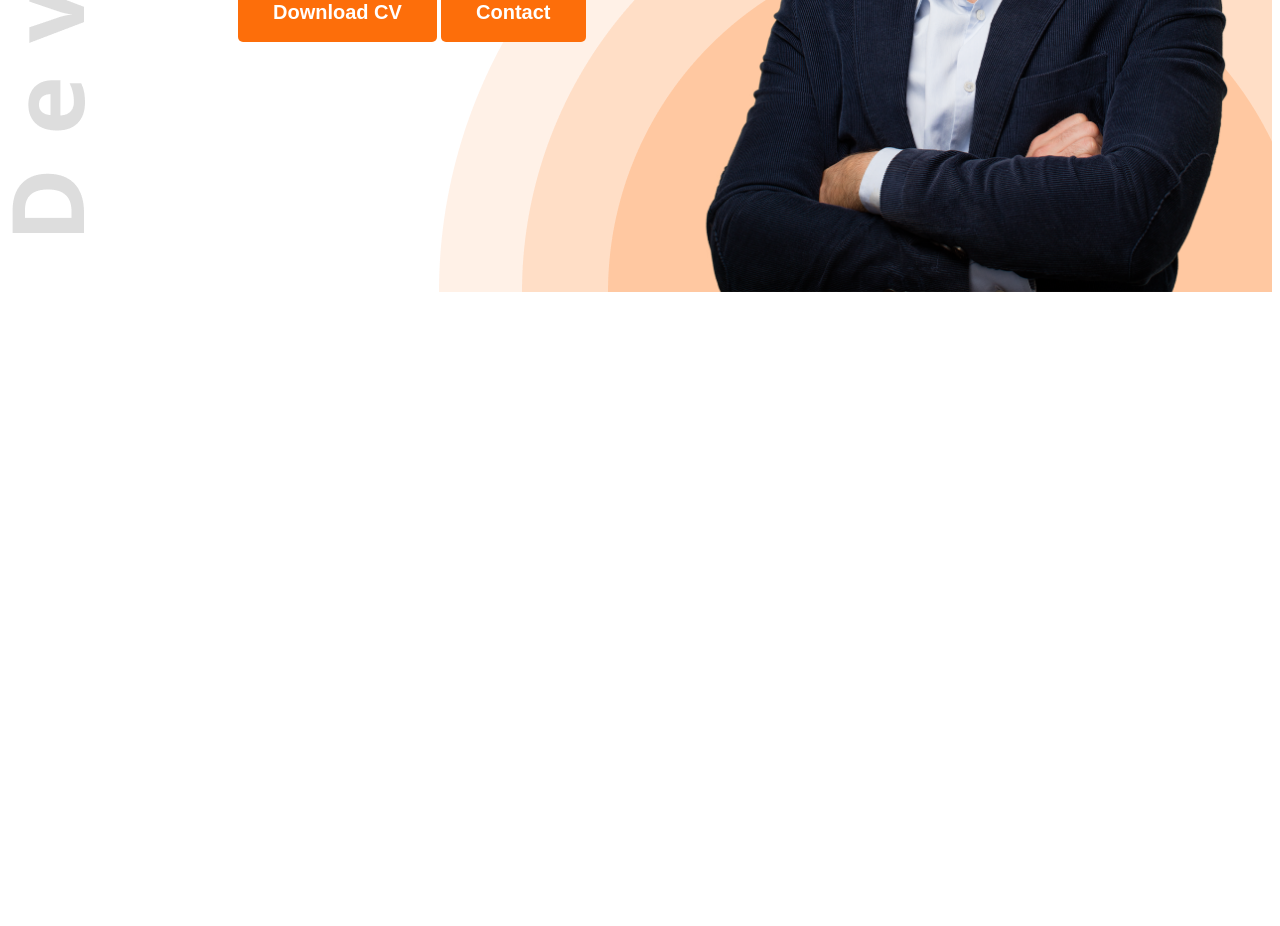
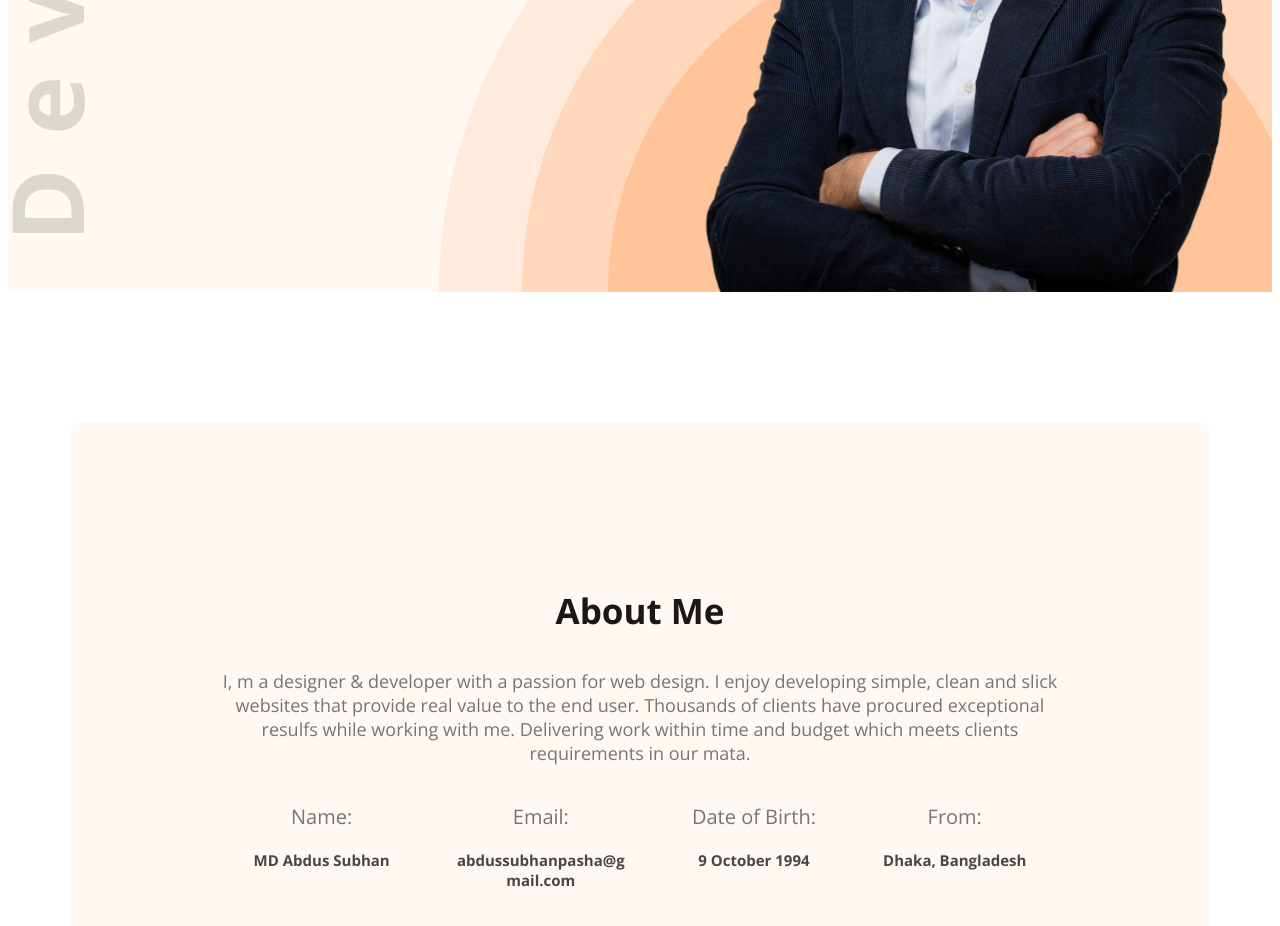
Before and after one commit to MdAbdusSubhan/webdeveloper-portfolio, a plain HTML site: page index.html in a window 1280 px wide. Shown: the part 538-1464 px from the top of the page. Before the commit the page ends 838 px from the top, so only its background shows below. Drawn offline with nearby package versions, Linux system fonts and the light colour scheme.

Commit message:
added about me section and styles

```diff
--- a/index.html
+++ b/index.html
@@ -13,7 +13,7 @@
 </head>
 
 <body class="open-sans-normal">
-    <header class="header">
+    <header class="header bg-secondary">
         <nav>
             <h3 class="nav-title">Sub<span class="text-primary">h</span>an</h3>
             <ul>
@@ -27,15 +27,36 @@
                 <h4 class="banner-greetings dark-2">Hi, I  am</h4>
                 <h1 class="banner-title dark-1">MD Abdus Subhan</h1>
                 <p class="banner-description dark-3">Shot what able cold new see hold.Friendly as an betrayed formerly he. Morning because as to society behaved moments.</p>
-                <button class="btn-primary">Download CV</button>
-                <button class="btn-primary">Contact</button>
+                <button class="btn-primary btn-banner">Download CV</button>
+                <button class="btn-primary btn-banner">Contact</button>
 
             </div>
              <img class="banner-profile-pic" src="images/hardy.png" alt="">
         </div>
     </header>
     <main>
-
+        <section class="about bg-secondary">
+            <h3 class="section-title">About Me</h3>
+            <p class="section-description">I, m a designer & developer with a passion for web design. I enjoy developing simple, clean and slick websites that provide real value to the end user. Thousands of clients have procured exceptional resulfs while working with me. Delivering work within time and budget which meets clients requirements in our mata.</p>
+            <div class="about-items">
+                <div class="about-item">
+                    <p class="item-title">Name:</p>
+                    <p class="item-description">MD Abdus Subhan</p>
+                </div>
+                <div class="about-item">
+                    <p class="item-title">Email:</p>
+                    <p class="item-description">abdussubhanpasha@gmail.com</p>
+                </div>
+                <div class="about-item">
+                    <p class="item-title">Date of Birth:</p>
+                    <p class="item-description">9 October 1994</p>
+                </div>
+                <div class="about-item">
+                    <p class="item-title">From:</p>
+                    <p class="item-description">Dhaka, Bangladesh</p>
+                </div>
+            </div>
+        </section>
     </main>
     <footer>
 
--- a/styles/portfolio.css
+++ b/styles/portfolio.css
@@ -32,6 +32,27 @@
     padding: 18px 35px;
     border: none;
     border-radius: 5px;
+}
+
+.section-title{
+    font-size: 35px;
+    font-weight: bold;
+    color: #181818;
+}
+
+.section-description{
+    font-size: 18px;
+    color: #757575
+}
+
+.bg-secondary{
+    background-color: #FFF8F3;
+}
+
+/* main styles */
+main{
+    max-width: 1140px;
+    margin: 0 auto;
 }
 
 /* header styles */
@@ -83,17 +104,55 @@ nav li a{
 .banner-greetings{
     font-size: 45px;
     font-weight: 600;
+    margin-bottom: 0;
 }
 
 .banner-title{
     font-weight: bold;
     font-size: 45px;
+    margin-top: 5px;
+    margin-bottom: 0;
 }
 
 .banner-description{
     font-size: 18px;
+    margin: 20px 0 30px 0;
 }
 
 .banner-profile-pic{
     width: 580px;
 }
+
+.btn-banner{
+    margin-top: 0;
+}
+
+/* about styles */
+.about{
+    border-radius: 10px;
+    padding: 130px 150px;
+    text-align: center;
+    margin-top: 130px;
+}
+
+.about-items{
+    display: flex;
+    justify-content: space-around;
+}
+
+.about-item{
+    max-width: 20%;
+
+}
+
+.item-title{
+    font-size: 20px;
+    color: #757575;
+}
+
+.item-description{
+    font-weight: bold;
+    font-size: 15px;
+    word-wrap: break-word;
+    color: #474747;
+}
```
